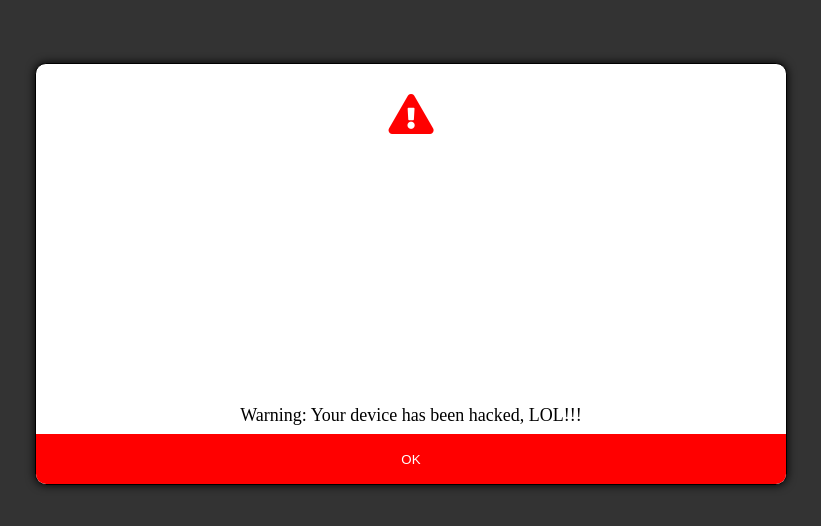
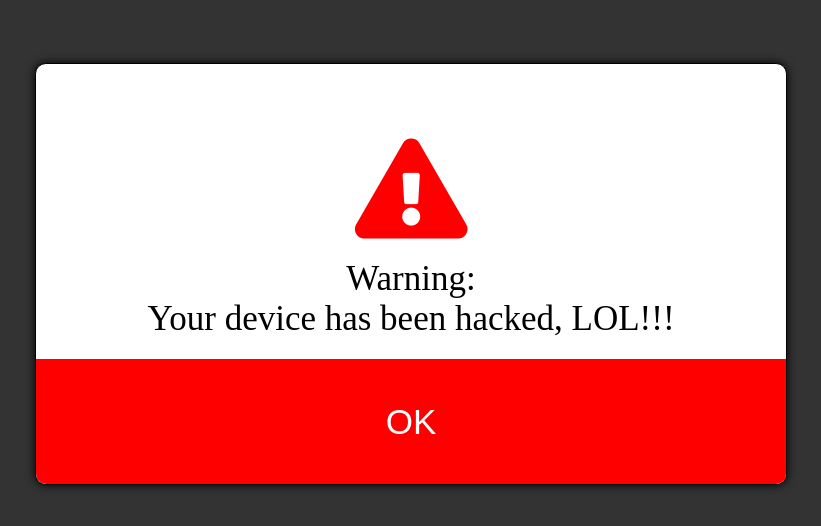
Before and after one commit to joshwinemmanuel/valentines_day.github.io, a plain HTML site: page index.html in a window 1280 px wide. Shown: the part 146-672 px from the top of the page, without its empty margins (229-1050 px from the left). Drawn offline with Linux system fonts and the light colour scheme.

Commit message:
edit enlarge

```diff
--- a/index.html
+++ b/index.html
@@ -35,13 +35,13 @@
     }
 
     .warning-button1 {
+      font-size: 35px;
       background-color: #ff0000;
       border: none;
       border-radius: 0 0 10px 10px;
       color: #fff;
       cursor: pointer;
-      height: 50px;
-
+      height: 125px;
       width: 100%;
     }
 
@@ -50,29 +50,29 @@
     }
 
     .warning-icon {
-      font-size: 40px;
+      font-size: 100px;
       color: #ff0000;
-      padding: 30px 0;
+      padding: 75px 0;
 
     }
 
     .warning-text {
-      font-size: 18px;
+      font-size: 35px;
       color: #000;
       position: absolute;
-      bottom: 40;
+      bottom: 110;
 
     }
 
     .warning-button2 {
+      font-size: 35px;
       background-color: #ff0000;
       display: none;
       border: none;
       border-radius: 0 0 10px 0;
       color: #fff;
       cursor: pointer;
-      height: 50px;
-
+      height: 125px;
       width: 100%;
     }
 
@@ -109,7 +109,7 @@
     <div class="warning-icon">
       <i class="fas fa-exclamation-triangle"></i>
     </div>
-    <p class="warning-text">Warning: Your device has been hacked, LOL!!!</p>
+    <p class="warning-text">Warning:<br>Your device has been hacked, LOL!!!</p>
     <div class="warning-buttons">
       <button class="warning-button1">OK</button>
       <button class="warning-button2">YES</button>
```
